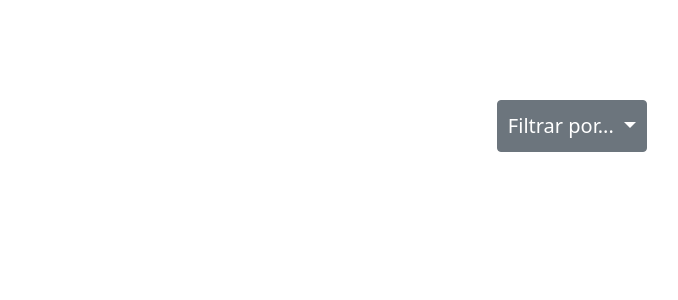
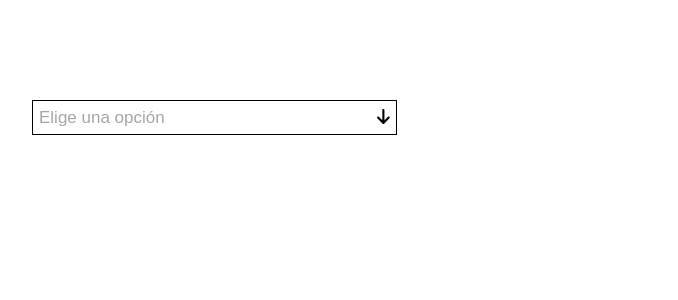
Before and after one commit to MathiasRanieliFP/prueba, a React (Create React App) app in the folder filtro/filtro/: page / in a window 1280 px wide. Shown: the top 300 px of the page, without its empty margins (68-746 px from the left). Built offline with nearby package versions, Linux system fonts and the light colour scheme.

Commit message:
lo visual hecho

```diff
--- a/filtro/filtro/package.json
+++ b/filtro/filtro/package.json
@@ -3,6 +3,9 @@
   "version": "0.1.0",
   "private": true,
   "dependencies": {
+    "@fortawesome/fontawesome-svg-core": "^6.1.1",
+    "@fortawesome/free-solid-svg-icons": "^6.1.1",
+    "@fortawesome/react-fontawesome": "^0.1.18",
     "@testing-library/jest-dom": "^5.16.4",
     "@testing-library/react": "^12.1.4",
     "@testing-library/user-event": "^13.5.0",
--- a/filtro/filtro/src/components/navigation/navigation-component.jsx
+++ b/filtro/filtro/src/components/navigation/navigation-component.jsx
@@ -1,64 +1,61 @@
-import { Fragment, useState } from "react";
-import { Outlet } from "react-router-dom";
+import { Fragment } from "react";
+import "./navigation-style.css"
+import { FontAwesomeIcon } from "@fortawesome/react-fontawesome";
+import { faStar, faArrowDown } from "@fortawesome/free-solid-svg-icons";
 
-import "bootstrap/dist/css/bootstrap.min.css";
-import { Dropdown, DropdownItem, DropdownMenu, DropdownToggle } from "reactstrap";
-
-import "./navigation-style.css"
 
 
 export const Navigation = (props) => {
-    const [dropdown, setDropdown] = useState(false);
-    console.log(props)
-    const abrirCerrarDropdown = () =>{
-        setDropdown(!dropdown);
+    function abrirCerrarDropdown() {
+      document.getElementById("filtros").classList.toggle("show");
+      document.getElementById("btn-dropdown").classList.toggle("arreglo")
     }
     const categorias = props.categorias
     const idiomas = props.idiomas
 
 
-
-    console.log(idiomas + "idi" + categorias +"cats")
     return (
       <Fragment>
         <div className='navigation'>
-            <Dropdown isOpen={dropdown} toggle = {abrirCerrarDropdown} className= "dropdown">
-                <DropdownToggle className="btn-dropdown" caret>Filtrar por... </DropdownToggle>
-                <DropdownMenu>
-                     <div className="categorias"><h6>Categorías</h6> <br/>
+            <div className= "dropdown">
+                <button onClick={abrirCerrarDropdown} id="btn-dropdown" className="btn-dropdown" >Elige una opción <FontAwesomeIcon icon={faArrowDown}/></button>
+                <div className="filtros" id="filtros">
+                     <div className="categorias"><h5>Categorías</h5>
                       {
-                        categorias.map(category =>{console.log(category)
+                        categorias.map(category =>{
                           return(
                             <Fragment key={category.id}>
-                            <p><input type="checkbox" name={category.name}/><a>{category.name}</a></p>
+                            <p><input type="checkbox" name={category.name}/><label>{category.name}</label></p>
                           </Fragment>
                           )
                         })
                       }
                     </div>
-                    <div className="idioma"> <h6>Idiomas</h6><br/>
+                    <div className="idiomas"> <h5>Idiomas</h5>
                     {
                         idiomas.map(idioma =>{
                           return(
                             <Fragment key={idioma.id}>
-                            <p><input type="checkbox" name={idioma.name}/><a>{idioma.name}</a></p>
+                            <p><input type="checkbox" name={idioma.name}/><label>{idioma.name}</label></p>
                           </Fragment>
                           )
                         })
                       }
                     </div>
-                    <div className="valoracion"><h6>Valoración</h6> <br/>
-                    <input type={"checkbox"}></input><br/>
-                    <input type={"checkbox"}></input><br/>
-                    <input type={"checkbox"}></input><br/>
-                    <input type={"checkbox"}></input><br/>
-                    <input type={"checkbox"}></input>
+                    <div className="valoraciones"><h5>Valoración</h5>
+                    <p><input type={"checkbox"}></input><label><FontAwesomeIcon icon={faStar}/><FontAwesomeIcon icon={faStar}/><FontAwesomeIcon icon={faStar}/><FontAwesomeIcon icon={faStar}/><FontAwesomeIcon icon={faStar}/></label></p>
+                    <p><input type={"checkbox"}></input><label><FontAwesomeIcon icon={faStar}/><FontAwesomeIcon icon={faStar}/><FontAwesomeIcon icon={faStar}/><FontAwesomeIcon icon={faStar}/></label></p>
+                    <p><input type={"checkbox"}></input><label><FontAwesomeIcon icon={faStar}/><FontAwesomeIcon icon={faStar}/><FontAwesomeIcon icon={faStar}/></label></p>
+                    <p><input type={"checkbox"}></input><label><FontAwesomeIcon icon={faStar}/><FontAwesomeIcon icon={faStar}/></label></p>
+                    <p><input type={"checkbox"}></input><label><FontAwesomeIcon icon={faStar}/></label></p>
                     </div>
-                </DropdownMenu>
-            </Dropdown>
+                    <div className="aplicar">
+                        <button className="btn-aplicar">Aplicar</button>
+                    </div>
+                </div>
+            </div>
         </div>
 
-        <Outlet />
       </Fragment>
     );
 };
--- a/filtro/filtro/src/components/navigation/navigation-style.css
+++ b/filtro/filtro/src/components/navigation/navigation-style.css
@@ -1,9 +1,83 @@
 .navigation{
-    text-align: center;
     margin: 100px;
+
 }
+label{
+    margin-left: 3px;
+}
+.btn-dropdown{
+    font-size: 17px;
+    background-color: white;
+    color:#A6A6A6;
+    width: 365px;
+    height: 35px;
+    border: 1px black solid;
+    text-align: left;
+}
+.filtros {
+    border: 1px black solid;
+    text-align: left;
+    display: none;
+    position: relative;
+    background-color: white;
+    width: 363px;
 
-.btn-dropdown{
-    padding: 10px;
-    font-size: 20px;
+  }
+.show {
+      display: block;
+    }
+.arreglo{
+    border-bottom: none;
 }
+  .dropdown {
+
+    position: relative;
+    display: inline-block;
+  }
+  p{
+    margin-block-start: 0em;
+    margin-block-end: 0em;
+  }
+  .categorias > p:last-child  {
+    margin-block-end: 1em;
+  }
+  .idiomas > p:last-child{
+    margin-block-end: 1em;
+  }
+  .valoraciones > p:last-child{
+    margin-block-end: 1em;
+  }
+
+  .filtros> div:last-child {
+      text-align: center;
+  }
+  .btn-aplicar {
+      padding : 10px;
+      background-color:#4D3F9E ;
+      border-radius: 5px;
+      width: 137px;
+      color: white;
+      border: none;
+  }
+  .filtros h5{
+    margin-left: 10px;
+    font-size: 19px;
+    margin-block-start: 0.7em;
+    margin-block-end: 1em;
+  }
+  .filtros p{
+      margin: 0 0 3px 20px;
+  }
+  input, button{
+      cursor: pointer;
+  }
+  .fa-star{
+      color: #FFB800;
+  }
+  .fa-arrow-down{
+      color: black;
+      float: right;
+  }
+  .aplicar{
+      margin-bottom: 10px;
+  }
```
Also changed, not shown: 2 other files (tests, documents, lock files or other folders).
